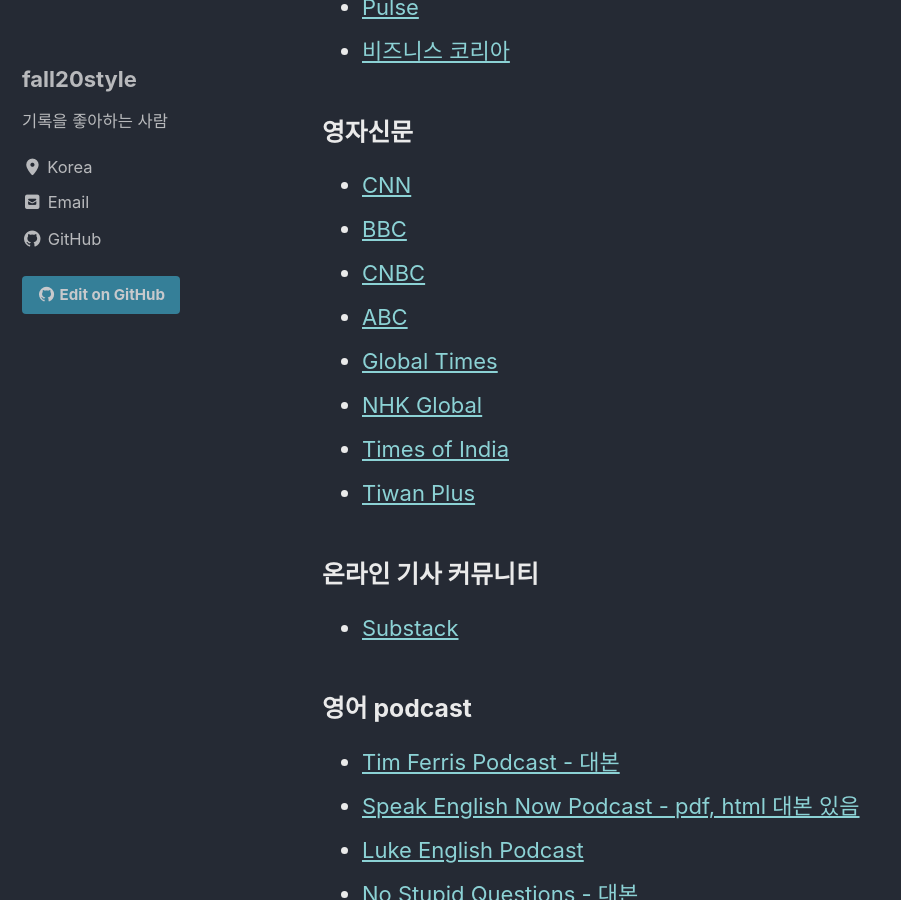
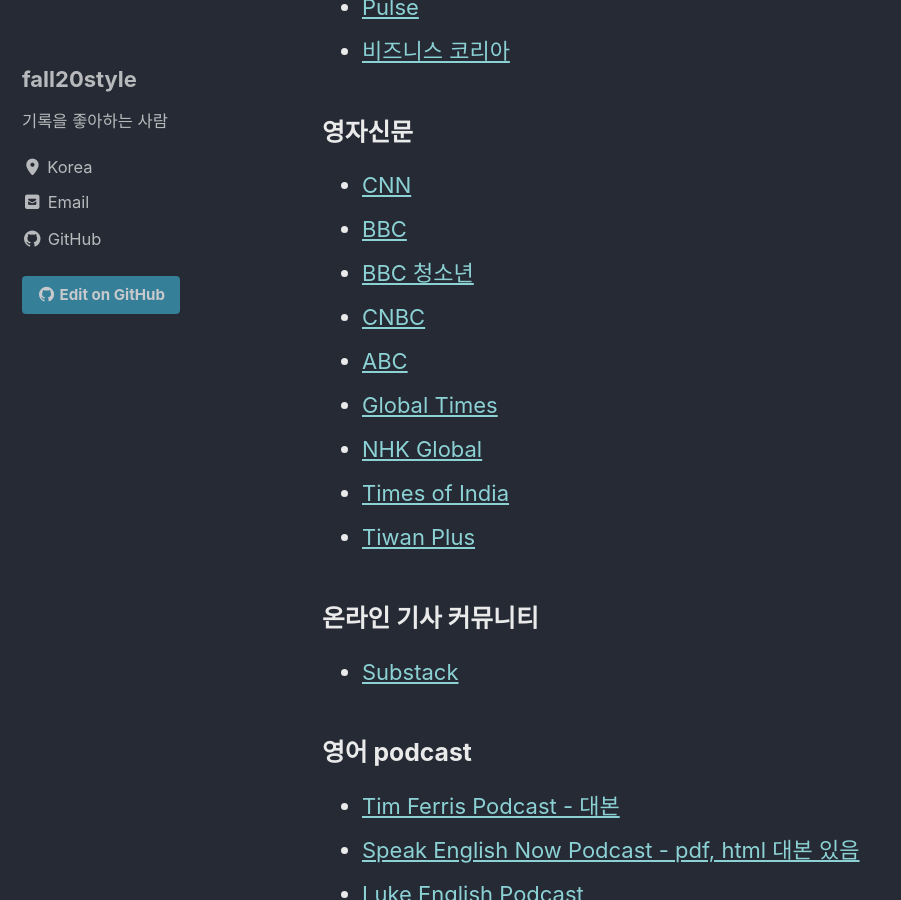
Before and after one commit to fall20style/fall20style.github.io, a Jekyll site: the page built from books.md, in a window 1280 px wide and 900 px high, scrolled down 1285 px. Shown: the whole window, without its empty margins (0-901 px from the left). Built offline with Jekyll 4.4.1, drawn with Linux system fonts in a browser that asks for light colours; cached includes are drawn as plain includes.

Commit message:
Update books.md

```diff
--- a/books.md
+++ b/books.md
@@ -41,6 +41,7 @@ read_time: true
 
 - [CNN](https://edition.cnn.com/)
 - [BBC](https://www.bbc.com/)
+- [BBC 청소년](https://www.bbc.co.uk/newsround)
 - [CNBC](https://www.cnbc.com)
 - [ABC](https://abcnews.com/)
 - [Global Times](https://www.globaltimes.cn/)
```
